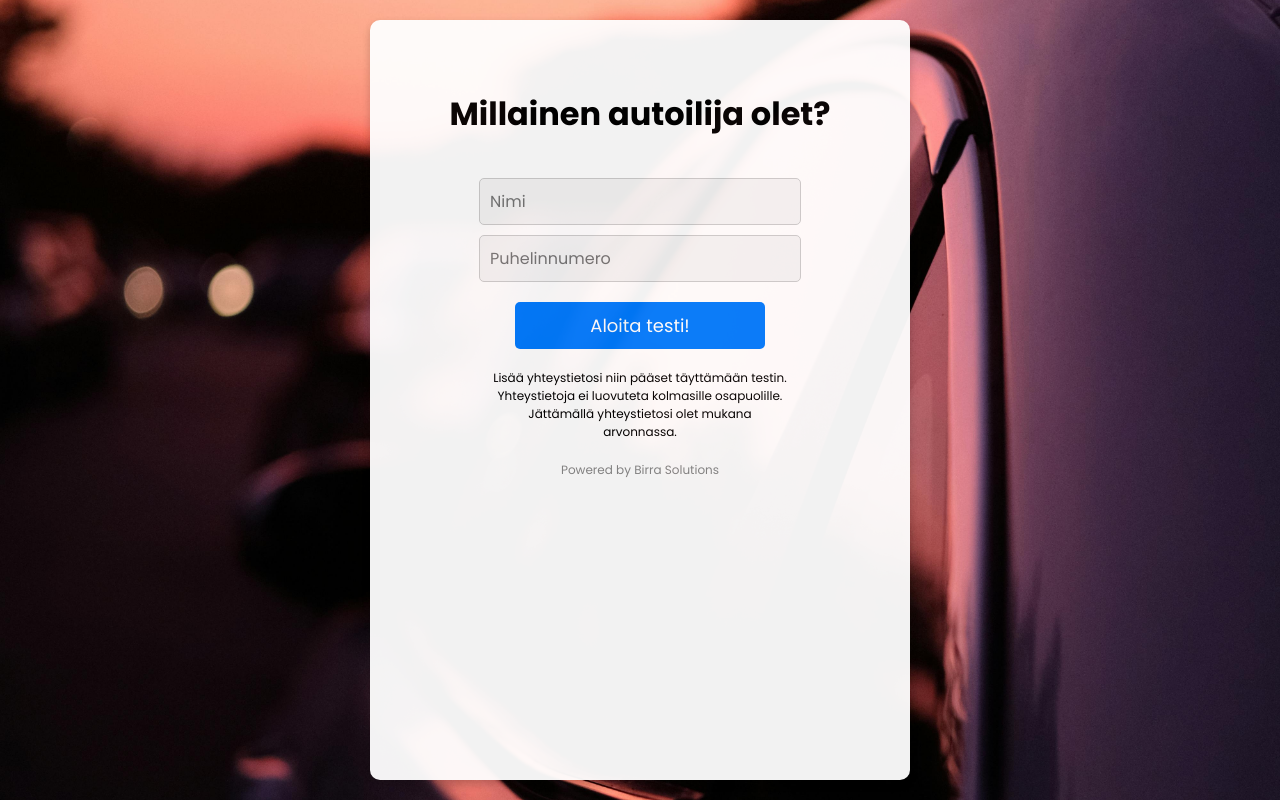
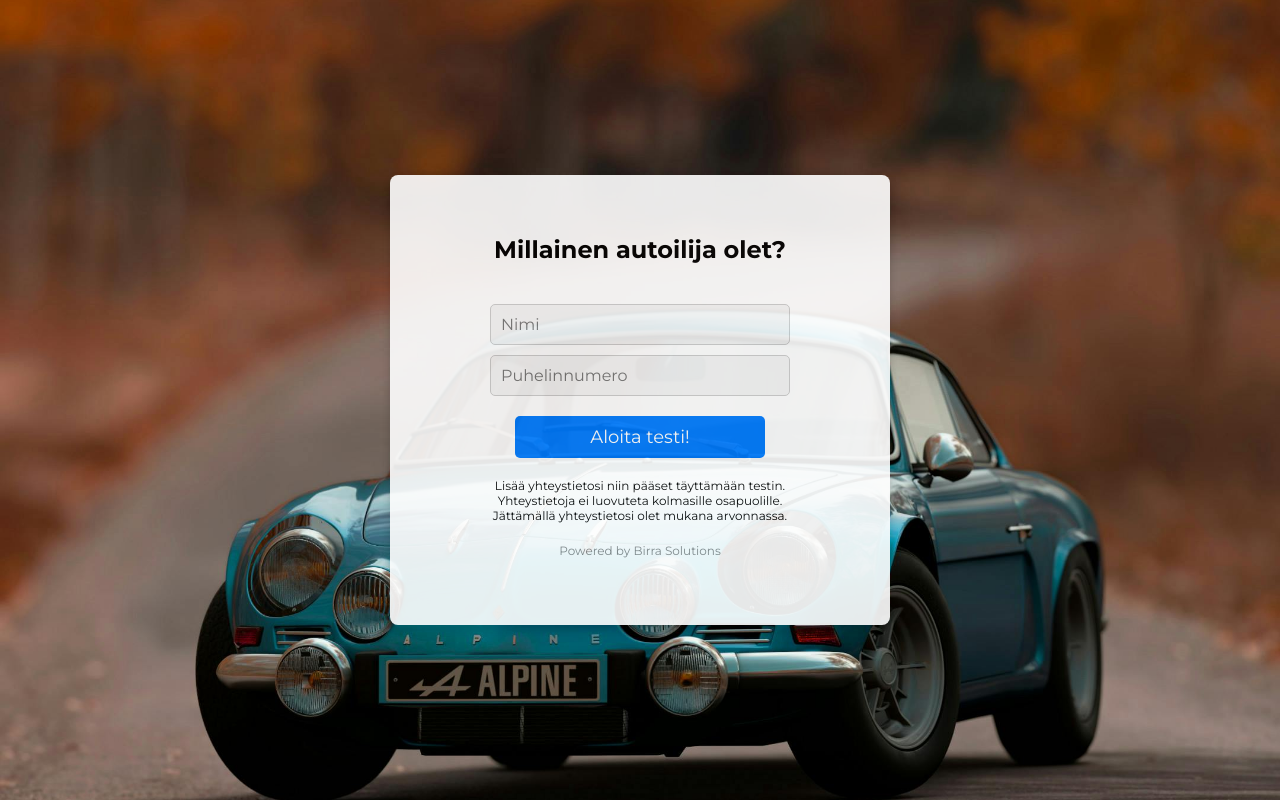
Before and after one commit to bisitelli/omaedustajani.fi, a Next.js app: page /millainen-autoilija-olet in a window 1280 px wide. Built offline with nearby package versions, Linux system fonts and the light colour scheme; a web font is replaced by a local one.

Commit message:
updates for frontend

```diff
--- a/components/question-autoilija.js
+++ b/components/question-autoilija.js
@@ -2,14 +2,13 @@ import React, { useState } from 'react';
 import '../styles/millainen-autoilija-olet.css';
 
 const questions = [
-  { id: 1, text: 'Minkä ikäinen olet?', options: ['18-24 vuotta', '25-45 vuotta', 'Yli 45 vuotta'] },
-  { id: 2, text: 'Millainen auto sinulla on?', options: ['Urheiluauto, nopeus ennen kaikkea!', 'Maasturi, haluan ajaa missä tahansa säässä ja maastossa.', 'Sähköauto, ympäristöystävällisyys ja uudet innovaatiot kiinnostavat.', 'Sedan/farmari, luotan klassiseen ja varmaan valintaan.'] },
-  { id: 3, text: 'Kuinka vanha autosi on?', options: ['6-10 vuotta vanha - luotettava kaveri.', '3–5 vuotta vanha – edelleen hyvässä kunnossa.', 'Yli 10 vuotta vanha – vanha, mutta uskollinen.', 'Alle 2 vuotta vanha – uutuuden huumaa!'] },
-  { id: 4, text: 'Missä ajat eniten?', options: ['Maaseudulla tai pienemmillä teillä – rauhallista, mutta joskus yllätyksiä kuten eläimiä tiellä.', 'Siellä sun täällä – ei ole tiettyä ajomaastoa.', 'Moottoriteillä tai pitkää matkaa – pitkät ajomatkat ja nopeat väylät.', 'Suunnitelen reitin vain, jos en tunne aluetta - muuten tiedän jo parhaat reitit.'] },
-  { id: 5, text: 'Miten suhtaudut aamuruuhkaan?', options: ['En stressaa – ajan rauhassa ruuhkienkin keskellä.', 'Yritän löytää oikoreitin ja välttää turhaa odottelua.', 'Pärjäilen, kunhan olen valmistautunut ja reitti on tuttu.', 'Suunnittelen reittini etukäteen ja lähden ajoissa – turvallisuus ennen kaikkea.'] },
-  { id: 6, text: 'Miten valmistaudut pitkään ajomatkaan?', options: ['Otan vain välttämättömät tavarat mukaan ja lähden matkaan.', 'Spontaani lähtö on parasta – mitä enemmän seikkailua, sen parempi.', 'Käyn läpi perusasiat, mutta en liioittele valmisteluja.', 'Tarkistan auton huolellisesti ja varmistan, että kaikki on kunnossa.'] },
-  { id: 7, text: 'Kuinka huolissasi olet onnettomuuksista?', options: ['Vakuutukset ovat ylimitoitettuja – en usko, että niitä tarvitsen.', 'Haluan olla täysin varautunut – kaikenlaiset vahingot on parasta vakuuttaa.', 'Varaudun isoihin riskeihin, mutta en stressaa liikaa pienistä asioista.', 'Ajattelen, että elämässä sattuu ja tapahtuu, enkä murehdi etukäteen.'] },
-  { id: 8, text: 'Miten tärkeänä pidät autosi vakuutusta?', options: ['Erittäin tärkeä – haluan parhaan suojan.', 'Tärkeä, mutta hinta on ratkaiseva.', 'En kovin tärkeänä, minulle riittää perustason vakuutus.'] },
+  { id: 1, text: 'Omistatko auton?', options: ['Kyllä', 'En'] },
+  { id: 2, text: 'Minkä ikäinen olet?', options: ['18-24', '25-45', 'Yli 45-vuotta']},
+  { id: 3, text: 'Millainen auto sinulla on?', options: ['Urheiluauto, nopeus ennen kaikkea!', 'Maasturi, haluan ajaa missä tahansa säässä ja maastossa.', 'Sähköauto, ympäristöystävällisyys ja uudet innovaatiot kiinnostavat.', 'Sedan/farmari, luotan klassiseen ja varmaan valintaan.'] },
+  { id: 4, text: 'Kuinka vanha autosi on?', options: ['6-10 vuotta vanha - luotettava kaveri.', '3–5 vuotta vanha – edelleen hyvässä kunnossa.', 'Yli 10 vuotta vanha – vanha, mutta uskollinen.', 'Alle 2 vuotta vanha – uutuuden huumaa!'] },
+  { id: 5, text: 'Missä ajat eniten?', options: ['Maaseudulla tai pienemmillä teillä – rauhallista, mutta joskus yllätyksiä kuten eläimiä tiellä.', 'Siellä sun täällä – ei ole tiettyä ajomaastoa.', 'Moottoriteillä tai pitkää matkaa – pitkät ajomatkat ja nopeat väylät.', 'Suunnitelen reitin vain, jos en tunne aluetta - muuten tiedän jo parhaat reitit.'] },
+  { id: 6, text: 'Miten tärkeänä pidät autosi vakuutusta?', options: ['Erittäin tärkeä – haluan parhaan suojan.', 'Tärkeä, mutta hinta on ratkaiseva.', 'En kovin tärkeänä, minulle riittää perustason vakuutus.'] },
+  { id: 7, text: 'Maksatko mielestäsi vakuutuksesta liikaa tällä hetkellä?', options: ['Kyllä', 'En'] }
 ];
 
 function Questions({ answers, setAnswers, onNextStep }) {
--- a/styles/millainen-autoilija-olet.css
+++ b/styles/millainen-autoilija-olet.css
@@ -1,11 +1,13 @@
 @import url('https://fonts.googleapis.com/css2?family=Poppins:ital,wght@0,100;0,200;0,300;0,400;0,500;0,600;0,700;0,800;0,900;1,100;1,200;1,300;1,400;1,500;1,600;1,700;1,800;1,900&display=swap');
+@import url('https://fonts.googleapis.com/css2?family=Montserrat:ital,wght@0,100..900;1,100..900&family=Oi&family=Poppins:ital,wght@0,100;0,200;0,300;0,400;0,500;0,600;0,700;0,800;0,900;1,100;1,200;1,300;1,400;1,500;1,600;1,700;1,800;1,900&display=swap');
 
 /* App.css */
 
 * {
-  font-family: 'Poppins', sans-serif;
+  font-family: 'Montserrat', sans-serif;
   margin: 0;
   padding: 0;
+  box-sizing: border-box;
 }
 
 
@@ -13,7 +15,7 @@
 
 /* Taustakontti */
 .background-container {
-  background-image: url('/images/auto-visa-kuva2.jpg'); /* Taustakuva */
+  background-image: url('/images/autovisakuva3.jpg'); /* Taustakuva */
   background-size: cover; /* Koko näytön kattava */
   background-position: center;
   width: 100vw;
@@ -26,14 +28,14 @@
 /* Sisällön kontti */
 .content-container {
   background-color: white;
-  border-radius: 10px;
-  padding: 20px;
+  border-radius: 8px;
   box-shadow: 0 4px 10px rgba(0, 0, 0, 0.2); /* Varjo sisällölle */
   max-width: 500px;
   width: 100%;
   height: 60vh;
   text-align: center; /* Tekstin keskitys */
-  opacity: 0.95;
+  opacity: 0.9;
+  max-height: 450px;
 }
 
 
@@ -42,7 +44,7 @@
   flex-direction: column;
   align-items: center;
   justify-content: center;
-  margin-top: 50px;
+  padding: 60px 0;
   transition: opacity 0.5s ease-in-out;
   opacity: 1;
 }
@@ -57,6 +59,7 @@
 
 .form-container h1 {
   margin-bottom: 30px;
+  font-size: 24px;
 }
 
 .form-container p {
@@ -101,39 +104,36 @@
 }
 
 .container-questions {
-  margin-top: 30px;
+  display: flex;
+  flex-direction: column;
   color: black;
   text-align: center;
   transition: opacity 0.5s ease-in;
   opacity: 1;
+  padding: 50px;
 }
 
 .container-questions h2 {
+  font-size: 24px;
   margin-bottom: 20px;
+  text-align: start;
 }
 
-
-.fade-out {
-  opacity: 0;
-}
-
-.fade-in {
-  opacity: 1;
-}
 
 
 .vastaus-button {
   align-items: center;
   justify-content: center;
   text-align: center;
-  margin-top: 10px;
-  padding: 20px 10px;
+  margin-top: 15px;
+  padding: 10px;
   border: none;
   border-radius: 5px;
   width: 400px;
-  height: 80px;
+  height: 50px;
   cursor: pointer;
-  font-size: 14px;
+  font-size: 12px;
+  font-weight: 600;
 }
 
 
@@ -151,13 +151,6 @@
   opacity: 1;
 }
 
-.fade-out {
-  opacity: 0;
-}
-
-.fade-in {
-  opacity: 1;
-}
 
 .tarjous-container .tarjous-teksti {
   font-weight: 600;
@@ -236,6 +229,7 @@
 @media (max-width: 780px) {
   .content-container {
     max-width: 350px;
+    max-height: 400px;
     display: flex;
     justify-content: center;
     align-items: center;
--- a/styles/millainen-mp-olet.css
+++ b/styles/millainen-mp-olet.css
@@ -1,11 +1,13 @@
 @import url('https://fonts.googleapis.com/css2?family=Poppins:ital,wght@0,100;0,200;0,300;0,400;0,500;0,600;0,700;0,800;0,900;1,100;1,200;1,300;1,400;1,500;1,600;1,700;1,800;1,900&display=swap');
+@import url('https://fonts.googleapis.com/css2?family=Montserrat:ital,wght@0,100..900;1,100..900&family=Oi&family=Poppins:ital,wght@0,100;0,200;0,300;0,400;0,500;0,600;0,700;0,800;0,900;1,100;1,200;1,300;1,400;1,500;1,600;1,700;1,800;1,900&display=swap');
 
 /* App.css */
 
 * {
-  font-family: 'Poppins', sans-serif;
+  font-family: 'Montserrat', sans-serif;
   margin: 0;
   padding: 0;
+  box-sizing: border-box;
 }
 
 /* App.css */
@@ -26,13 +28,13 @@
 .content-container {
   background-color: white;
   border-radius: 10px;
-  padding: 20px;
   box-shadow: 0 4px 10px rgba(0, 0, 0, 0.2); /* Varjo sisällölle */
   max-width: 500px;
   width: 100%;
   height: 60vh;
   text-align: center; /* Tekstin keskitys */
   opacity: 0.95;
+  max-height: 450px;
 }
 
 
@@ -41,11 +43,12 @@
   flex-direction: column;
   align-items: center;
   justify-content: center;
-  margin-top: 50px;
+  padding: 60px 0;
 }
 
 .form-container h1 {
   margin-bottom: 30px;
+  font-size: 24px;
 }
 
 .form-container p {
@@ -90,15 +93,19 @@
 }
 
 .container-questions {
-    margin-top: 30px;
+    display: flex;
+    flex-direction: column;
     color: black;
     text-align: center;
     transition: opacity 0.5s ease-in;
     opacity: 1;
+    padding: 50px;
   }
 
   .container-questions h2 {
+    font-size: 20px;
     margin-bottom: 20px;
+    text-align: start;
   }
 
 
@@ -115,14 +122,16 @@
     align-items: center;
     justify-content: center;
     text-align: center;
-    margin-top: 10px;
-    padding: 20px 10px;
+    margin-top: 15px;
+    padding: 10px;
     border: none;
     border-radius: 5px;
     width: 400px;
-    height: 80px;
+    height: 50px;
     cursor: pointer;
     font-size: 14px;
+    font-weight: 600;
+    color: black;
   }
 
 
@@ -217,13 +226,10 @@
     display: flex;
     justify-content: center;
     align-items: center;
-    height: 60vh;
+    height: 100vh;
     margin-bottom: 150px;
   }
 
-  .content-container h1 {
-    font-size: 28px;
-  }
 
   .form-container {
     margin-top: 0;
```
Also changed, not shown: components/iftarjous-mp.js (+6 -12 lines), public/images/autovisakuva3.jpg (added).
